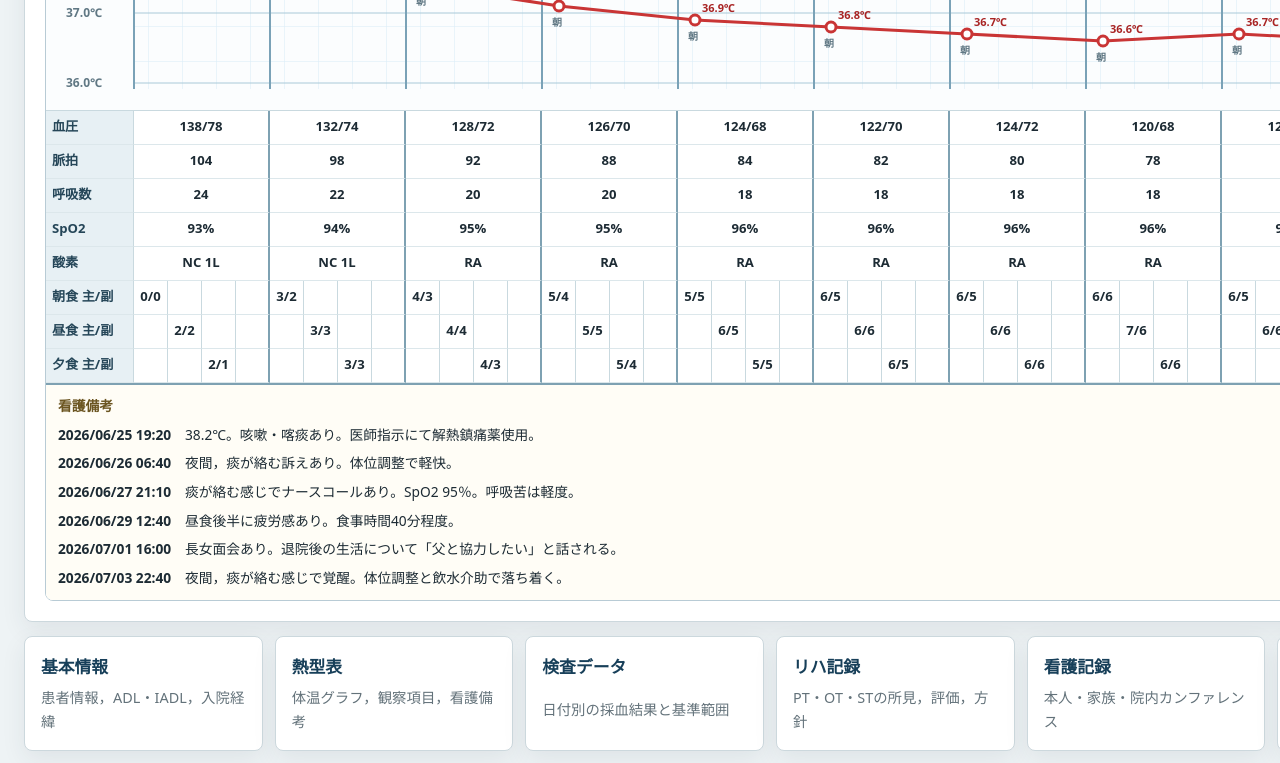
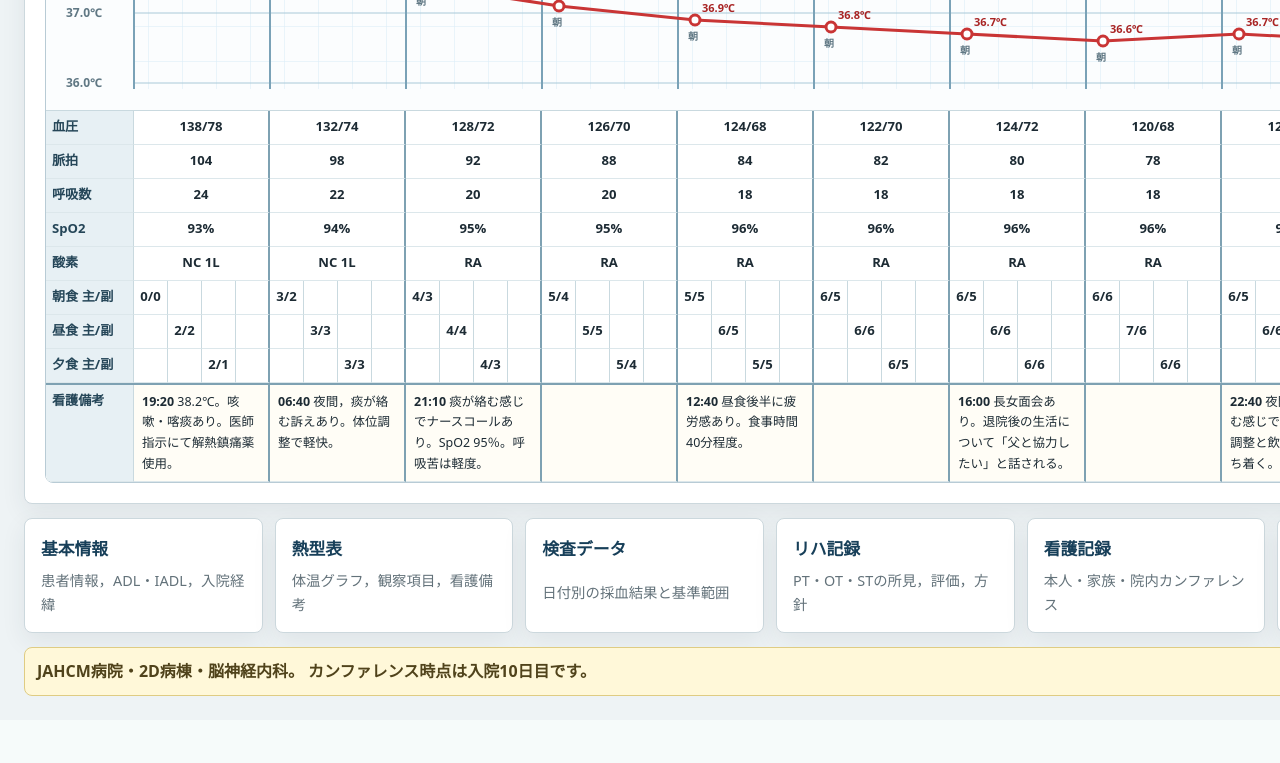
Before and after one commit to takemasa-dc/jahcm2026-04, a Next.js app: page /chart in a window 1280 px wide. Shown: the part 1294-2057 px from the top of the page. After the commit the page ends 2014 px from the top, so only its background shows below. Built offline with nearby package versions, Linux system fonts and the light colour scheme.

Commit message:
Refine chart nursing details

```diff
--- a/app/globals.css
+++ b/app/globals.css
@@ -754,18 +754,25 @@ dialog::backdrop {
 
 .vital-remarks {
   display: grid;
-  gap: 6px;
   border-top: 2px solid #7ea1b2;
   background: #fffdf6;
-  padding: 10px 12px;
-  font-size: 0.86rem;
+  font-size: 0.78rem;
 }
 
-.vital-remarks strong {
-  color: #6b5521;
+.vital-remark-cell {
+  min-height: 86px;
+  border-right: 2px solid #7ea1b2;
+  border-bottom: 1px solid #dce7eb;
+  padding: 7px 8px;
+  text-align: left;
+  white-space: normal;
 }
 
-.vital-remarks span {
+.vital-remark-cell p + p {
+  margin-top: 5px;
+}
+
+.vital-remark-cell span {
   font-weight: 800;
 }
 
--- a/components/VitalChart.tsx
+++ b/components/VitalChart.tsx
@@ -138,13 +138,20 @@ export function VitalChart() {
             ))}
           </div>
 
-          <div className="vital-remarks">
-            <strong>看護備考</strong>
-            {nursingRemarks.map(([date, body]) => (
-              <p key={date}>
-                <span>{date}</span>　{body}
-              </p>
-            ))}
+          <div className="vital-remarks" style={{ gridTemplateColumns: `${labelWidth}px repeat(${vitals.length}, ${cellWidth * 4}px)` }}>
+            <div className="vital-row-label">看護備考</div>
+            {vitals.map((item) => {
+              const dayRemarks = nursingRemarks.filter((remark) => remark.date === item.date);
+              return (
+                <div className="vital-remark-cell" key={item.day}>
+                  {dayRemarks.map((remark) => (
+                    <p key={`${remark.time}-${remark.body}`}>
+                      <span>{remark.time}</span> {remark.body}
+                    </p>
+                  ))}
+                </div>
+              );
+            })}
           </div>
         </div>
       </div>
--- a/lib/chart-data.ts
+++ b/lib/chart-data.ts
@@ -20,7 +20,7 @@ export const chartPatient = {
   name: "佐藤 由紀",
   age: "72歳",
   sex: "女性",
-  diagnosis: "筋萎縮性側索硬化症，ALS，上肢型",
+  diagnosis: "筋萎縮性側索硬化症（上肢型）",
   admissionReason: "誤嚥性肺炎",
   hospitalDay: "入院10日目",
   diet: "きざみ食，水分とろみ",
@@ -180,12 +180,12 @@ export const vitals = [
 ] as const;
 
 export const nursingRemarks = [
-  ["2026/06/25 19:20", "38.2℃。咳嗽・喀痰あり。医師指示にて解熱鎮痛薬使用。"],
-  ["2026/06/26 06:40", "夜間，痰が絡む訴えあり。体位調整で軽快。"],
-  ["2026/06/27 21:10", "痰が絡む感じでナースコールあり。SpO2 95％。呼吸苦は軽度。"],
-  ["2026/06/29 12:40", "昼食後半に疲労感あり。食事時間40分程度。"],
-  ["2026/07/01 16:00", "長女面会あり。退院後の生活について「父と協力したい」と話される。"],
-  ["2026/07/03 22:40", "夜間，痰が絡む感じで覚醒。体位調整と飲水介助で落ち着く。"]
+  { date: "6/25", time: "19:20", body: "38.2℃。咳嗽・喀痰あり。医師指示にて解熱鎮痛薬使用。" },
+  { date: "6/26", time: "06:40", body: "夜間，痰が絡む訴えあり。体位調整で軽快。" },
+  { date: "6/27", time: "21:10", body: "痰が絡む感じでナースコールあり。SpO2 95％。呼吸苦は軽度。" },
+  { date: "6/29", time: "12:40", body: "昼食後半に疲労感あり。食事時間40分程度。" },
+  { date: "7/1", time: "16:00", body: "長女面会あり。退院後の生活について「父と協力したい」と話される。" },
+  { date: "7/3", time: "22:40", body: "夜間，痰が絡む感じで覚醒。体位調整と飲水介助で落ち着く。" }
 ] as const;
 
 export const labs = [
@@ -241,7 +241,7 @@ export const iadlRows = [
 ] as const;
 
 export const admissionHistory = [
-  "佐藤由紀さんは2年前に筋萎縮性側索硬化症，ALS，上肢型と診断された。発症後から徐々に上肢の筋力低下が進行し，ここ1年ほどは箸の操作や細かな家事が難しくなっていた。半年ほど前からは，食事動作に夫の部分的な介助が必要となり，更衣にも時間を要するようになっていた。歩行はゆっくりであれば自立していたが，疲れやすさが目立っていた。",
+  "佐藤由紀さんは2年前に筋萎縮性側索硬化症（上肢型）と診断された。発症後から徐々に上肢の筋力低下が進行し，ここ1年ほどは箸の操作や細かな家事が難しくなっていた。半年ほど前からは，食事動作に夫の部分的な介助が必要となり，更衣にも時間を要するようになっていた。歩行はゆっくりであれば自立していたが，疲れやすさが目立っていた。",
   "ここ1か月は食事中のむせが増え，食後の湿性咳嗽がしばしばみられていた。痰が切れにくく，食事に時間がかかることも増えていた。入院約2週間前から食事摂取量が低下し，疲れやすさと咳が増強した。2026年6月25日の夕食時，強いむせ込みと呼吸困難が出現し，長女が救急要請した。JAHCM病院に搬送され，誤嚥性肺炎と診断され入院となった。"
 ] as const;
 
@@ -281,7 +281,7 @@ export const nursingNotes = [
     soap: {
       S: "本人より「食事のときにむせることが増えていました。今日は息が苦しくなって怖かったです」と発言あり。長女より「最近，食事に時間がかかっていて，咳も増えていました。今日はかなり苦しそうだったので救急車を呼びました」と情報あり。夫は付き添い時，「家では何とかやっていました」と話す。",
       O: "救急搬送後，誤嚥性肺炎の診断で2D病棟入院。BT 38.2℃，SpO2 93％，鼻カヌラ1L。湿性咳嗽，喀痰あり。上肢筋力低下あり，ナースコール操作や飲水動作に時間を要する。発声は可能だが，疲労時に発話がやや不明瞭。夫，長女が来院し，入院時説明を受ける。",
-      A: "ALSに伴う嚥下機能低下を背景に誤嚥性肺炎を発症した可能性がある。発熱，喀痰，酸素化低下があり，呼吸状態の観察が必要。上肢機能低下により，食事，飲水，ナースコール，体位調整などで援助を要する。入院前から食事時間延長やむせが増えており，退院後の食事支援と家族の介助状況の確認が必要。\n\n看護問題：\n#1 誤嚥性肺炎に伴う呼吸状態悪化リスク\n#2 ALS進行に伴う嚥下機能低下と誤嚥再発リスク\n#3 上肢機能低下に伴う食事・更衣・日常生活動作の援助ニーズ\n#4 退院後の在宅療養に向けた本人・家族の支援体制確認の必要性",
+      A: "ALSに伴う嚥下機能低下を背景に誤嚥性肺炎を発症した可能性がある。発熱，喀痰，酸素化低下があり，呼吸状態の観察が必要。上肢機能低下により，食事，飲水，ナースコール，体位調整などで援助を要する。入院前から食事時間延長やむせが増えており，退院後の食事支援と家族の介助状況の確認が必要。\n\n看護問題：\n#1 誤嚥性肺炎に伴う呼吸状態悪化リスク\n#2 ALS進行に伴う嚥下機能・ADL低下への支援調整",
       P: "呼吸状態，SpO2，喀痰，発熱を観察する。食事再開時は嚥下状態を確認し，ST評価につなげる。上肢機能低下に配慮し，ナースコールや飲水，体位調整を援助する。本人・夫・長女から入院前の生活状況と介助状況を継続して確認する。"
     }
   },
@@ -301,7 +301,7 @@ export const nursingNotes = [
       record:
         "抗菌薬治療により発熱，咳嗽，炎症反応は改善傾向。主治医より，肺炎は軽快傾向であり，医学的には退院検討可能な状態との見解あり。STより，きざみ食，水分とろみで経口摂取は可能だが，食事時間の延長と疲労，食後の湿性咳嗽に注意が必要との報告あり。PT・OTより，病棟内短距離歩行は可能だが，上肢機能低下により食事，更衣，整容で介助を要する場面があり，自宅環境と家族の介助力の確認が必要との報告あり。",
       plan:
-        "退院前カンファレンスを2026/07/04 13:30に実施予定。訪問看護週2回，ST週1回の導入を基本案として検討する。PT・OTによる退院後の生活場面評価も必要。デイサービス，福祉用具，自宅環境調整については，家族の意向と支援可能量を確認したうえで検討する。本人，夫，長女の意向と認識に差がないか，退院前カンファレンスで確認する。"
+        "退院前カンファレンスを2026/07/04 13:30に実施予定。訪問看護と在宅医の導入を検討する。PT・OTによる退院後の生活場面評価も必要。福祉用具や自宅環境調整については，家族の意向と支援可能量を確認したうえで検討する。本人，夫，長女の意向と認識に差がないか，退院前カンファレンスで確認する。"
     }
   },
   {
```
